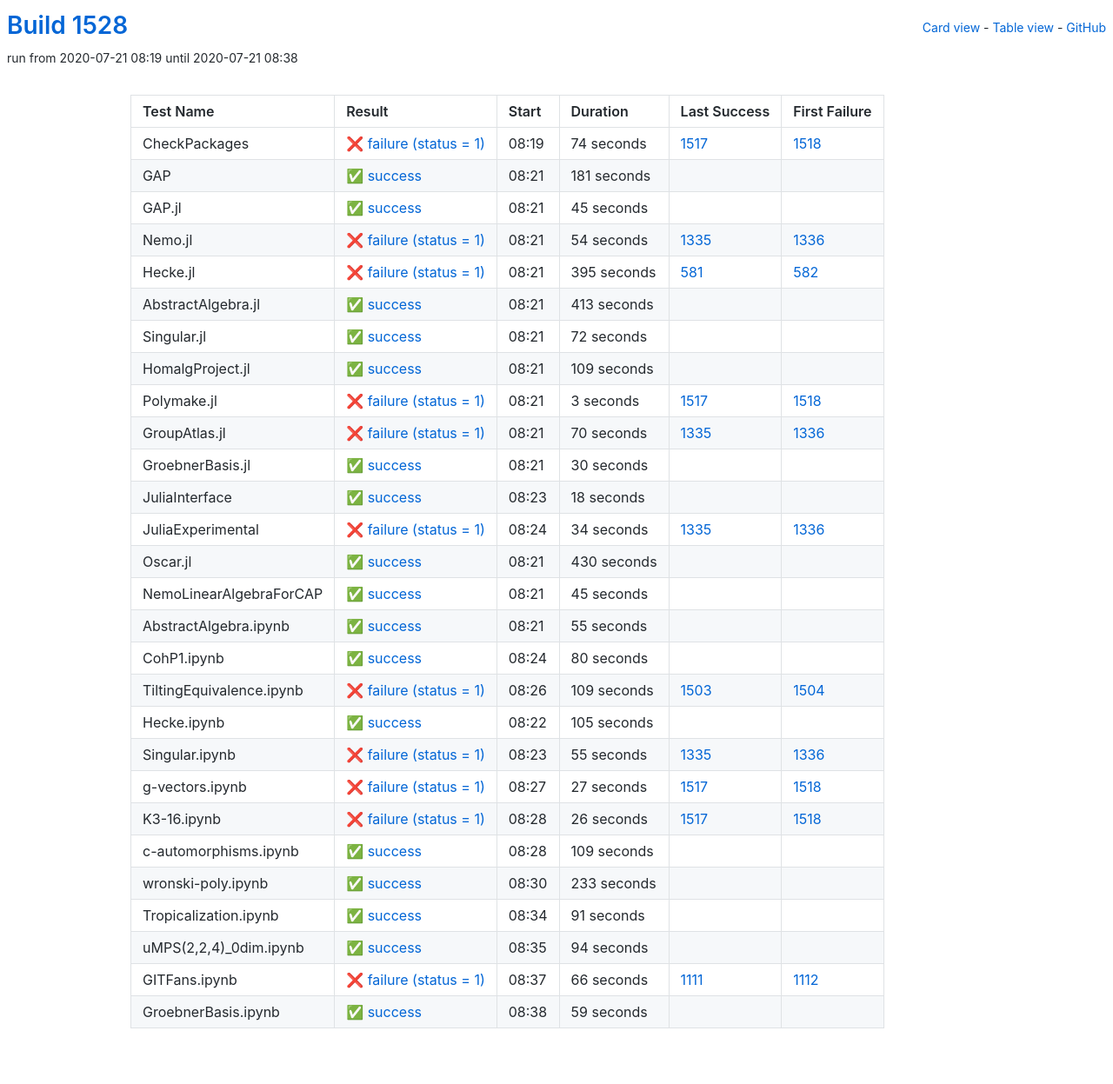
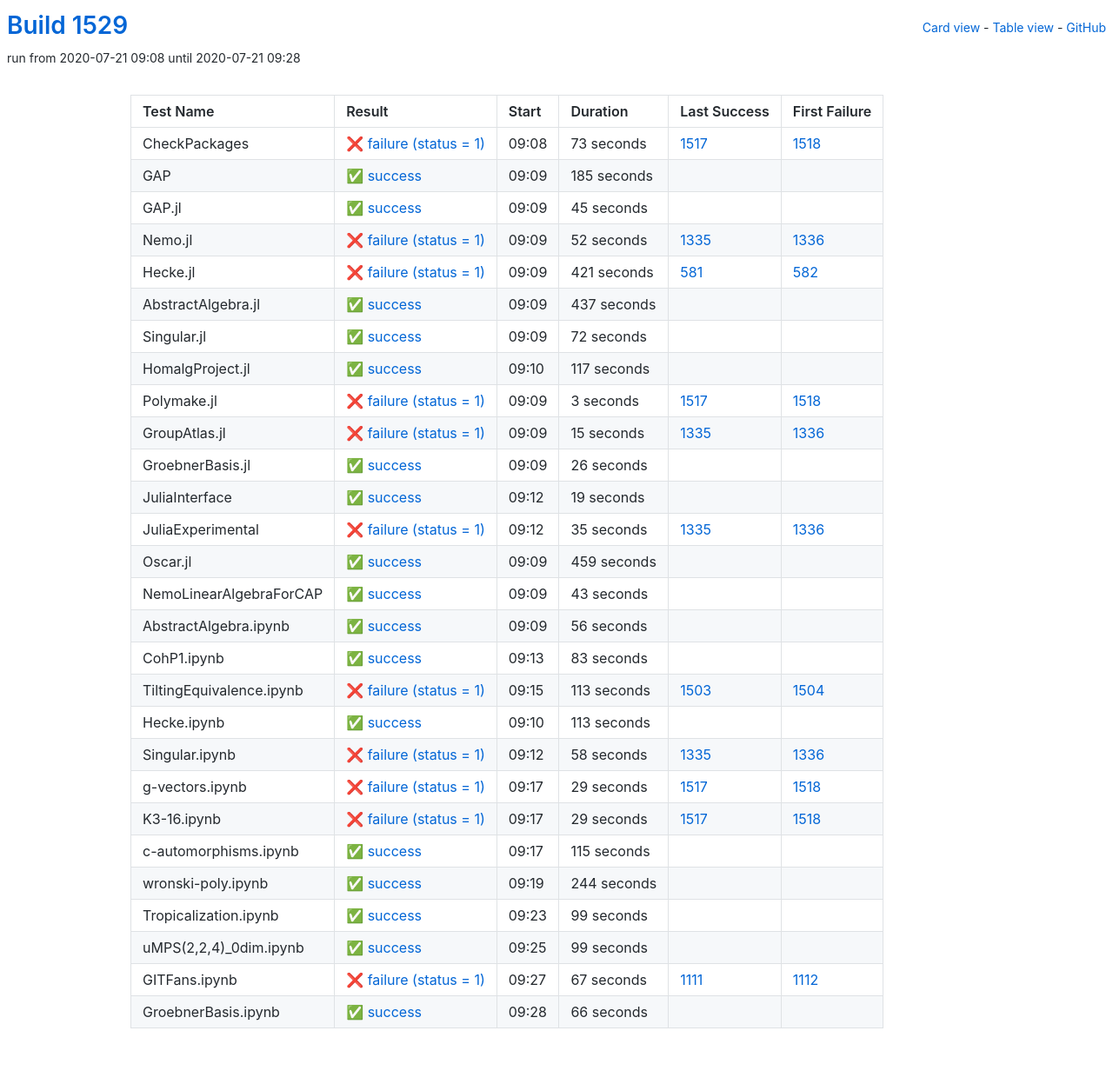
Before and after one commit to oscar-system/oscar-ci-status-1.4, a Jekyll site: the page built from table.html, in a window 1280 px wide. Shown: the whole page at 87% size. Built offline with Jekyll 4.4.1, drawn with Linux system fonts in a browser that asks for light colours.

Commit message:
Build #1529

```diff
--- a/_data/ci.yml
+++ b/_data/ci.yml
@@ -1,6 +1,6 @@
 ---
-build: 1528
-build_url: https://oscarci.mathematik.uni-kl.de/job/oscar-julia-1.4/1528/
+build: 1529
+build_url: https://oscarci.mathematik.uni-kl.de/job/oscar-julia-1.4/1529/
 job: oscar-julia-1.4
 organization: oscar-system
 repo: oscar-ci-status-1.4
@@ -8,32 +8,32 @@ repourl: https://github.com/oscar-system/oscar-ci-status-1.4
 tests:
 - name: CheckPackages
   id: checkpackages
-  log: https://oscarci.mathematik.uni-kl.de/job/oscar-julia-1.4/1528/artifact/logs/build-1528/CheckPackages.log
-  start: 2020-07-21 08:19
+  log: https://oscarci.mathematik.uni-kl.de/job/oscar-julia-1.4/1529/artifact/logs/build-1529/CheckPackages.log
+  start: 2020-07-21 09:08
   success: false
   exitcode: 1
   status: failure
-  duration: 74
+  duration: 73
   last_success: 1517
   last_success_url: https://oscarci.mathematik.uni-kl.de/job/oscar-julia-1.4/1517/
   first_failure: 1518
   first_failure_url: https://oscarci.mathematik.uni-kl.de/job/oscar-julia-1.4/1518/
 - name: GAP
   id: gap
-  log: https://oscarci.mathematik.uni-kl.de/job/oscar-julia-1.4/1528/artifact/logs/build-1528/GAP.log
-  start: 2020-07-21 08:21
+  log: https://oscarci.mathematik.uni-kl.de/job/oscar-julia-1.4/1529/artifact/logs/build-1529/GAP.log
+  start: 2020-07-21 09:09
   success: true
   exitcode: 0
   status: success
-  duration: 181
+  duration: 185
   last_success: false
   last_success_url:
   first_failure: false
   first_failure_url:
 - name: GAP.jl
   id: gap-jl
-  log: https://oscarci.mathematik.uni-kl.de/job/oscar-julia-1.4/1528/artifact/logs/build-1528/GAP.jl.log
-  start: 2020-07-21 08:21
+  log: https://oscarci.mathematik.uni-kl.de/job/oscar-julia-1.4/1529/artifact/logs/build-1529/GAP.jl.log
+  start: 2020-07-21 09:09
   success: true
   exitcode: 0
   status: success
@@ -44,44 +44,44 @@ tests:
   first_failure_url:
 - name: Nemo.jl
   id: nemo-jl
-  log: https://oscarci.mathematik.uni-kl.de/job/oscar-julia-1.4/1528/artifact/logs/build-1528/Nemo.jl.log
-  start: 2020-07-21 08:21
+  log: https://oscarci.mathematik.uni-kl.de/job/oscar-julia-1.4/1529/artifact/logs/build-1529/Nemo.jl.log
+  start: 2020-07-21 09:09
   success: false
   exitcode: 1
   status: failure
-  duration: 54
+  duration: 52
   last_success: 1335
   last_success_url: https://oscarci.mathematik.uni-kl.de/job/oscar-julia-1.4/1335/
   first_failure: 1336
   first_failure_url: https://oscarci.mathematik.uni-kl.de/job/oscar-julia-1.4/1336/
 - name: Hecke.jl
   id: hecke-jl
-  log: https://oscarci.mathematik.uni-kl.de/job/oscar-julia-1.4/1528/artifact/logs/build-1528/Hecke.jl.log
-  start: 2020-07-21 08:21
+  log: https://oscarci.mathematik.uni-kl.de/job/oscar-julia-1.4/1529/artifact/logs/build-1529/Hecke.jl.log
+  start: 2020-07-21 09:09
   success: false
   exitcode: 1
   status: failure
-  duration: 395
+  duration: 421
   last_success: 581
   last_success_url: https://oscarci.mathematik.uni-kl.de/job/oscar-julia-1.4/581/
   first_failure: 582
   first_failure_url: https://oscarci.mathematik.uni-kl.de/job/oscar-julia-1.4/582/
 - name: AbstractAlgebra.jl
   id: abstractalgebra-jl
-  log: https://oscarci.mathematik.uni-kl.de/job/oscar-julia-1.4/1528/artifact/logs/build-1528/AbstractAlgebra.jl.log
-  start: 2020-07-21 08:21
+  log: https://oscarci.mathematik.uni-kl.de/job/oscar-julia-1.4/1529/artifact/logs/build-1529/AbstractAlgebra.jl.log
+  start: 2020-07-21 09:09
   success: true
   exitcode: 0
   status: success
-  duration: 413
+  duration: 437
   last_success: false
   last_success_url:
   first_failure: false
   first_failure_url:
 - name: Singular.jl
   id: singular-jl
-  log: https://oscarci.mathematik.uni-kl.de/job/oscar-julia-1.4/1528/artifact/logs/build-1528/Singular.jl.log
-  start: 2020-07-21 08:21
+  log: https://oscarci.mathematik.uni-kl.de/job/oscar-julia-1.4/1529/artifact/logs/build-1529/Singular.jl.log
+  start: 2020-07-21 09:09
   success: true
   exitcode: 0
   status: success
@@ -92,20 +92,20 @@ tests:
   first_failure_url:
 - name: HomalgProject.jl
   id: homalgproject-jl
-  log: https://oscarci.mathematik.uni-kl.de/job/oscar-julia-1.4/1528/artifact/logs/build-1528/HomalgProject.jl.log
-  start: 2020-07-21 08:21
+  log: https://oscarci.mathematik.uni-kl.de/job/oscar-julia-1.4/1529/artifact/logs/build-1529/HomalgProject.jl.log
+  start: 2020-07-21 09:10
   success: true
   exitcode: 0
   status: success
-  duration: 109
+  duration: 117
   last_success: false
   last_success_url:
   first_failure: false
   first_failure_url:
 - name: Polymake.jl
   id: polymake-jl
-  log: https://oscarci.mathematik.uni-kl.de/job/oscar-julia-1.4/1528/artifact/logs/build-1528/Polymake.jl.log
-  start: 2020-07-21 08:21
+  log: https://oscarci.mathematik.uni-kl.de/job/oscar-julia-1.4/1529/artifact/logs/build-1529/Polymake.jl.log
+  start: 2020-07-21 09:09
   success: false
   exitcode: 1
   status: failure
@@ -116,228 +116,228 @@ tests:
   first_failure_url: https://oscarci.mathematik.uni-kl.de/job/oscar-julia-1.4/1518/
 - name: GroupAtlas.jl
   id: groupatlas-jl
-  log: https://oscarci.mathematik.uni-kl.de/job/oscar-julia-1.4/1528/artifact/logs/build-1528/GroupAtlas.jl.log
-  start: 2020-07-21 08:21
+  log: https://oscarci.mathematik.uni-kl.de/job/oscar-julia-1.4/1529/artifact/logs/build-1529/GroupAtlas.jl.log
+  start: 2020-07-21 09:09
   success: false
   exitcode: 1
   status: failure
-  duration: 70
+  duration: 15
   last_success: 1335
   last_success_url: https://oscarci.mathematik.uni-kl.de/job/oscar-julia-1.4/1335/
   first_failure: 1336
   first_failure_url: https://oscarci.mathematik.uni-kl.de/job/oscar-julia-1.4/1336/
 - name: GroebnerBasis.jl
   id: groebnerbasis-jl
-  log: https://oscarci.mathematik.uni-kl.de/job/oscar-julia-1.4/1528/artifact/logs/build-1528/GroebnerBasis.jl.log
-  start: 2020-07-21 08:21
+  log: https://oscarci.mathematik.uni-kl.de/job/oscar-julia-1.4/1529/artifact/logs/build-1529/GroebnerBasis.jl.log
+  start: 2020-07-21 09:09
   success: true
   exitcode: 0
   status: success
-  duration: 30
+  duration: 26
   last_success: false
   last_success_url:
   first_failure: false
   first_failure_url:
 - name: JuliaInterface
   id: juliainterface
-  log: https://oscarci.mathematik.uni-kl.de/job/oscar-julia-1.4/1528/artifact/logs/build-1528/JuliaInterface.log
-  start: 2020-07-21 08:23
+  log: https://oscarci.mathematik.uni-kl.de/job/oscar-julia-1.4/1529/artifact/logs/build-1529/JuliaInterface.log
+  start: 2020-07-21 09:12
   success: true
   exitcode: 0
   status: success
-  duration: 18
+  duration: 19
   last_success: false
   last_success_url:
   first_failure: false
   first_failure_url:
 - name: JuliaExperimental
   id: juliaexperimental
-  log: https://oscarci.mathematik.uni-kl.de/job/oscar-julia-1.4/1528/artifact/logs/build-1528/JuliaExperimental.log
-  start: 2020-07-21 08:24
+  log: https://oscarci.mathematik.uni-kl.de/job/oscar-julia-1.4/1529/artifact/logs/build-1529/JuliaExperimental.log
+  start: 2020-07-21 09:12
   success: false
   exitcode: 1
   status: failure
-  duration: 34
+  duration: 35
   last_success: 1335
   last_success_url: https://oscarci.mathematik.uni-kl.de/job/oscar-julia-1.4/1335/
   first_failure: 1336
   first_failure_url: https://oscarci.mathematik.uni-kl.de/job/oscar-julia-1.4/1336/
 - name: Oscar.jl
   id: oscar-jl
-  log: https://oscarci.mathematik.uni-kl.de/job/oscar-julia-1.4/1528/artifact/logs/build-1528/Oscar.jl.log
-  start: 2020-07-21 08:21
+  log: https://oscarci.mathematik.uni-kl.de/job/oscar-julia-1.4/1529/artifact/logs/build-1529/Oscar.jl.log
+  start: 2020-07-21 09:09
   success: true
   exitcode: 0
   status: success
-  duration: 430
+  duration: 459
   last_success: false
   last_success_url:
   first_failure: false
   first_failure_url:
 - name: NemoLinearAlgebraForCAP
   id: nemolinearalgebraforcap
-  log: https://oscarci.mathematik.uni-kl.de/job/oscar-julia-1.4/1528/artifact/logs/build-1528/NemoLinearAlgebraForCAP.log
-  start: 2020-07-21 08:21
+  log: https://oscarci.mathematik.uni-kl.de/job/oscar-julia-1.4/1529/artifact/logs/build-1529/NemoLinearAlgebraForCAP.log
+  start: 2020-07-21 09:09
   success: true
   exitcode: 0
   status: success
-  duration: 45
+  duration: 43
   last_success: false
   last_success_url:
   first_failure: false
   first_failure_url:
 - name: AbstractAlgebra.ipynb
   id: abstractalgebra-ipynb
-  log: https://oscarci.mathematik.uni-kl.de/job/oscar-julia-1.4/1528/artifact/logs/build-1528/AbstractAlgebra.ipynb.log
-  start: 2020-07-21 08:21
+  log: https://oscarci.mathematik.uni-kl.de/job/oscar-julia-1.4/1529/artifact/logs/build-1529/AbstractAlgebra.ipynb.log
+  start: 2020-07-21 09:09
   success: true
   exitcode: 0
   status: success
-  duration: 55
+  duration: 56
   last_success: false
   last_success_url:
   first_failure: false
   first_failure_url:
 - name: CohP1.ipynb
   id: cohp1-ipynb
-  log: https://oscarci.mathematik.uni-kl.de/job/oscar-julia-1.4/1528/artifact/logs/build-1528/CohP1.ipynb.log
-  start: 2020-07-21 08:24
+  log: https://oscarci.mathematik.uni-kl.de/job/oscar-julia-1.4/1529/artifact/logs/build-1529/CohP1.ipynb.log
+  start: 2020-07-21 09:13
   success: true
   exitcode: 0
   status: success
-  duration: 80
+  duration: 83
   last_success: false
   last_success_url:
   first_failure: false
   first_failure_url:
 - name: TiltingEquivalence.ipynb
   id: tiltingequivalence-ipynb
-  log: https://oscarci.mathematik.uni-kl.de/job/oscar-julia-1.4/1528/artifact/logs/build-1528/TiltingEquivalence.ipynb.log
-  start: 2020-07-21 08:26
+  log: https://oscarci.mathematik.uni-kl.de/job/oscar-julia-1.4/1529/artifact/logs/build-1529/TiltingEquivalence.ipynb.log
+  start: 2020-07-21 09:15
   success: false
   exitcode: 1
   status: failure
-  duration: 109
+  duration: 113
   last_success: 1503
   last_success_url: https://oscarci.mathematik.uni-kl.de/job/oscar-julia-1.4/1503/
   first_failure: 1504
   first_failure_url: https://oscarci.mathematik.uni-kl.de/job/oscar-julia-1.4/1504/
 - name: Hecke.ipynb
   id: hecke-ipynb
-  log: https://oscarci.mathematik.uni-kl.de/job/oscar-julia-1.4/1528/artifact/logs/build-1528/Hecke.ipynb.log
-  start: 2020-07-21 08:22
+  log: https://oscarci.mathematik.uni-kl.de/job/oscar-julia-1.4/1529/artifact/logs/build-1529/Hecke.ipynb.log
+  start: 2020-07-21 09:10
   success: true
   exitcode: 0
   status: success
-  duration: 105
+  duration: 113
   last_success: false
   last_success_url:
   first_failure: false
   first_failure_url:
 - name: Singular.ipynb
   id: singular-ipynb
-  log: https://oscarci.mathematik.uni-kl.de/job/oscar-julia-1.4/1528/artifact/logs/build-1528/Singular.ipynb.log
-  start: 2020-07-21 08:23
+  log: https://oscarci.mathematik.uni-kl.de/job/oscar-julia-1.4/1529/artifact/logs/build-1529/Singular.ipynb.log
+  start: 2020-07-21 09:12
   success: false
   exitcode: 1
   status: failure
-  duration: 55
+  duration: 58
   last_success: 1335
   last_success_url: https://oscarci.mathematik.uni-kl.de/job/oscar-julia-1.4/1335/
   first_failure: 1336
   first_failure_url: https://oscarci.mathematik.uni-kl.de/job/oscar-julia-1.4/1336/
 - name: g-vectors.ipynb
   id: g-vectors-ipynb
-  log: https://oscarci.mathematik.uni-kl.de/job/oscar-julia-1.4/1528/artifact/logs/build-1528/g-vectors.ipynb.log
-  start: 2020-07-21 08:27
+  log: https://oscarci.mathematik.uni-kl.de/job/oscar-julia-1.4/1529/artifact/logs/build-1529/g-vectors.ipynb.log
+  start: 2020-07-21 09:17
   success: false
   exitcode: 1
   status: failure
-  duration: 27
+  duration: 29
   last_success: 1517
   last_success_url: https://oscarci.mathematik.uni-kl.de/job/oscar-julia-1.4/1517/
   first_failure: 1518
   first_failure_url: https://oscarci.mathematik.uni-kl.de/job/oscar-julia-1.4/1518/
 - name: K3-16.ipynb
   id: k3-16-ipynb
-  log: https://oscarci.mathematik.uni-kl.de/job/oscar-julia-1.4/1528/artifact/logs/build-1528/K3-16.ipynb.log
-  start: 2020-07-21 08:28
+  log: https://oscarci.mathematik.uni-kl.de/job/oscar-julia-1.4/1529/artifact/logs/build-1529/K3-16.ipynb.log
+  start: 2020-07-21 09:17
   success: false
   exitcode: 1
   status: failure
-  duration: 26
+  duration: 29
   last_success: 1517
   last_success_url: https://oscarci.mathematik.uni-kl.de/job/oscar-julia-1.4/1517/
   first_failure: 1518
   first_failure_url: https://oscarci.mathematik.uni-kl.de/job/oscar-julia-1.4/1518/
 - name: c-automorphisms.ipynb
   id: c-automorphisms-ipynb
-  log: https://oscarci.mathematik.uni-kl.de/job/oscar-julia-1.4/1528/artifact/logs/build-1528/c-automorphisms.ipynb.log
-  start: 2020-07-21 08:28
+  log: https://oscarci.mathematik.uni-kl.de/job/oscar-julia-1.4/1529/artifact/logs/build-1529/c-automorphisms.ipynb.log
+  start: 2020-07-21 09:17
   success: true
   exitcode: 0
   status: success
-  duration: 109
+  duration: 115
   last_success: false
   last_success_url:
   first_failure: false
   first_failure_url:
 - name: wronski-poly.ipynb
   id: wronski-poly-ipynb
-  log: https://oscarci.mathematik.uni-kl.de/job/oscar-julia-1.4/1528/artifact/logs/build-1528/wronski-poly.ipynb.log
-  start: 2020-07-21 08:30
+  log: https://oscarci.mathematik.uni-kl.de/job/oscar-julia-1.4/1529/artifact/logs/build-1529/wronski-poly.ipynb.log
+  start: 2020-07-21 09:19
   success: true
   exitcode: 0
   status: success
-  duration: 233
+  duration: 244
   last_success: false
   last_success_url:
   first_failure: false
   first_failure_url:
 - name: Tropicalization.ipynb
   id: tropicalization-ipynb
-  log: https://oscarci.mathematik.uni-kl.de/job/oscar-julia-1.4/1528/artifact/logs/build-1528/Tropicalization.ipynb.log
-  start: 2020-07-21 08:34
+  log: https://oscarci.mathematik.uni-kl.de/job/oscar-julia-1.4/1529/artifact/logs/build-1529/Tropicalization.ipynb.log
+  start: 2020-07-21 09:23
   success: true
   exitcode: 0
   status: success
-  duration: 91
+  duration: 99
   last_success: false
   last_success_url:
   first_failure: false
   first_failure_url:
 - name: uMPS(2,2,4)_0dim.ipynb
   id: umps-2-2-4-0dim-ipynb
-  log: https://oscarci.mathematik.uni-kl.de/job/oscar-julia-1.4/1528/artifact/logs/build-1528/uMPS-2-2-4-_0dim.ipynb.log
-  start: 2020-07-21 08:35
+  log: https://oscarci.mathematik.uni-kl.de/job/oscar-julia-1.4/1529/artifact/logs/build-1529/uMPS-2-2-4-_0dim.ipynb.log
+  start: 2020-07-21 09:25
   success: true
   exitcode: 0
   status: success
-  duration: 94
+  duration: 99
   last_success: false
   last_success_url:
   first_failure: false
   first_failure_url:
 - name: GITFans.ipynb
   id: gitfans-ipynb
-  log: https://oscarci.mathematik.uni-kl.de/job/oscar-julia-1.4/1528/artifact/logs/build-1528/GITFans.ipynb.log
-  start: 2020-07-21 08:37
+  log: https://oscarci.mathematik.uni-kl.de/job/oscar-julia-1.4/1529/artifact/logs/build-1529/GITFans.ipynb.log
+  start: 2020-07-21 09:27
   success: false
   exitcode: 1
   status: failure
-  duration: 66
+  duration: 67
   last_success: 1111
   last_success_url: https://oscarci.mathematik.uni-kl.de/job/oscar-julia-1.4/1111/
   first_failure: 1112
   first_failure_url: https://oscarci.mathematik.uni-kl.de/job/oscar-julia-1.4/1112/
 - name: GroebnerBasis.ipynb
   id: groebnerbasis-ipynb
-  log: https://oscarci.mathematik.uni-kl.de/job/oscar-julia-1.4/1528/artifact/logs/build-1528/GroebnerBasis.ipynb.log
-  start: 2020-07-21 08:38
+  log: https://oscarci.mathematik.uni-kl.de/job/oscar-julia-1.4/1529/artifact/logs/build-1529/GroebnerBasis.ipynb.log
+  start: 2020-07-21 09:28
   success: true
   exitcode: 0
   status: success
-  duration: 59
+  duration: 66
   last_success: false
   last_success_url:
   first_failure: false
```
Also changed, not shown: README.md.
